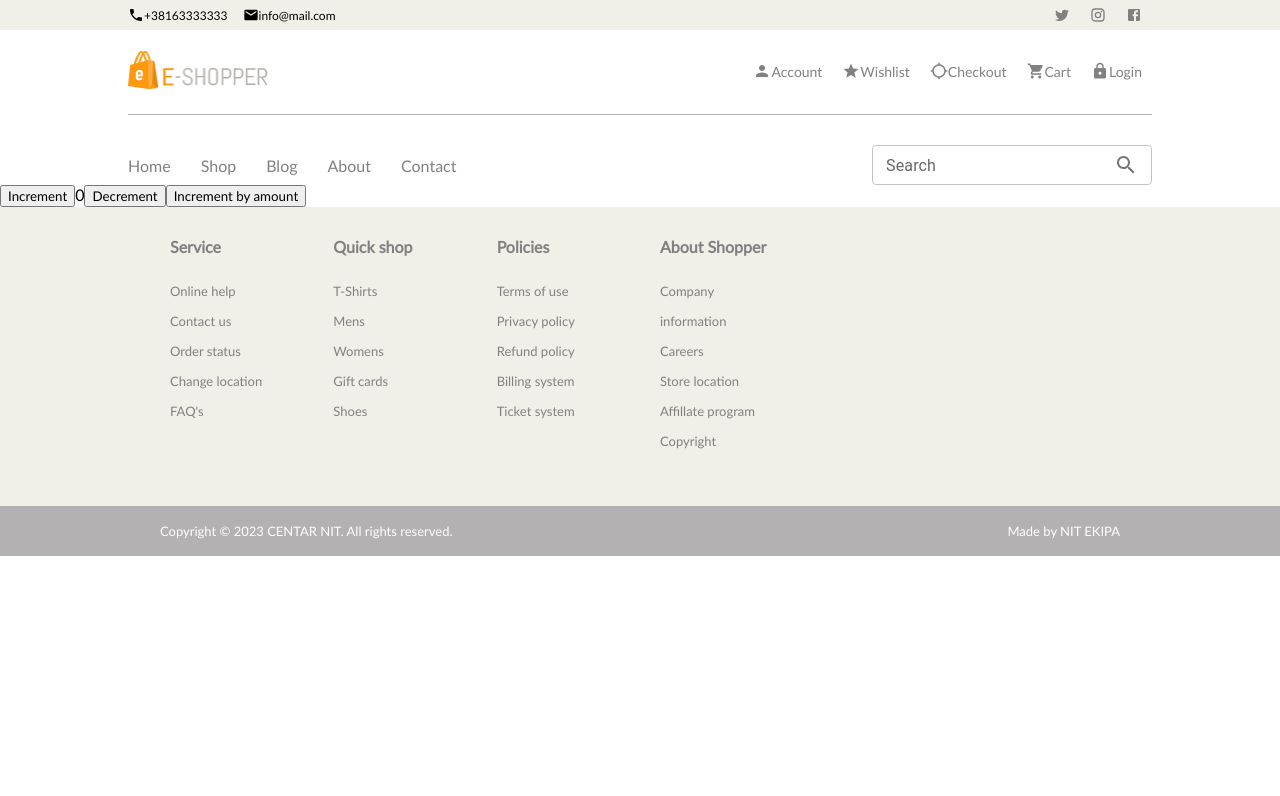
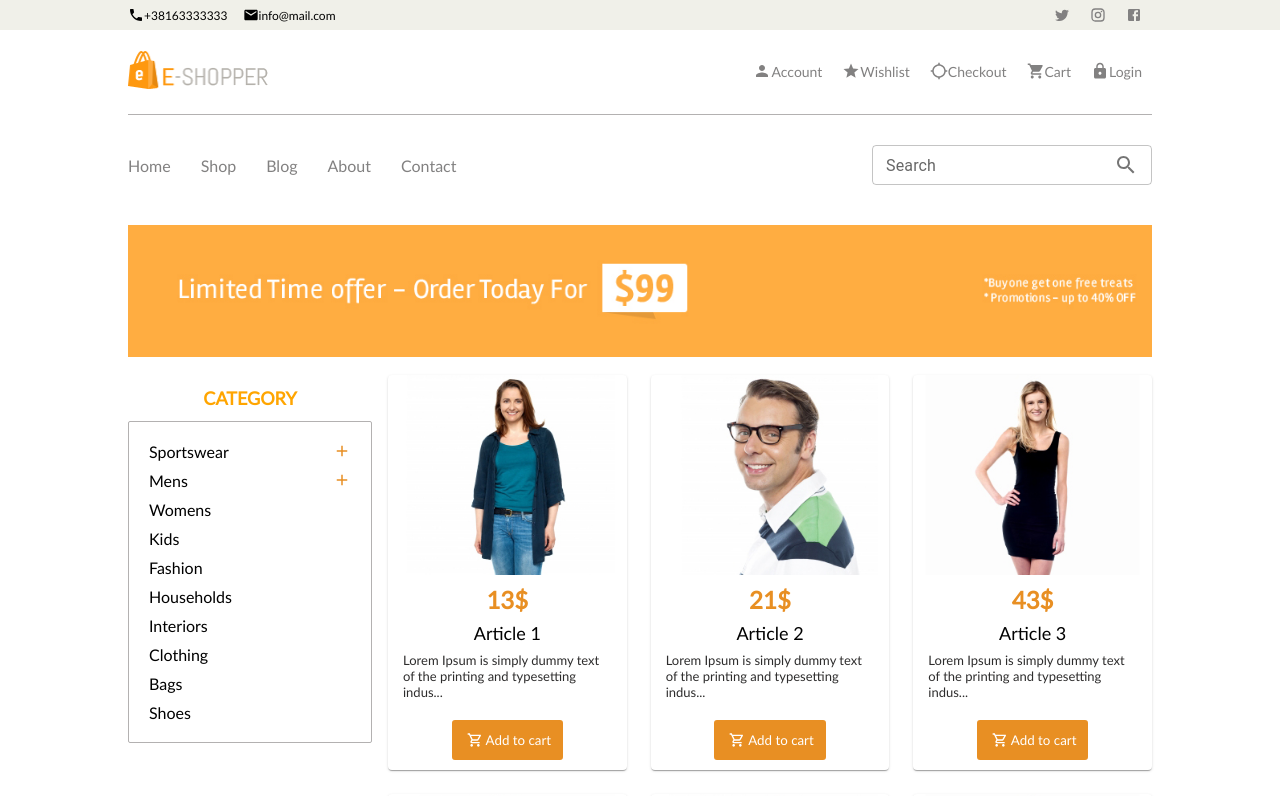
Before and after one commit to abdurahmanselmanovic/nitshop, a React (Create React App) app: page /shop in a window 1280 px wide. Shown: the top 796 px of the page. Built offline with nearby package versions, Linux system fonts and the light colour scheme; the HTML template or start-up script is replaced by a standard one.

Commit message:
shop page

```diff
--- a/src/Screens/ShopScreen/ShopScreen.jsx
+++ b/src/Screens/ShopScreen/ShopScreen.jsx
@@ -2,12 +2,13 @@ import React from "react";
 import Navigation from "../../Templates/Navigation/Navigation";
 import Footer from "../../Templates/Footer/Footer";
 import CounterComponent from "../../Templates/CounterComponent/CounterComponent";
+import ShopPage from "../../Templates/ShopPage/ShopPage";
 
 const ShopScreen = () => {
 	return (
 		<>
 			<Navigation />
-			<CounterComponent />
+			<ShopPage />
 			<Footer />
 		</>
 	);
--- a/src/Templates/ShopPage/ShopPage.jsx
+++ b/src/Templates/ShopPage/ShopPage.jsx
@@ -1,7 +1,56 @@
 import React from "react";
+import SimplifiedDiv from "../../components/SimplifiedDiv/SimplifiedDiv";
+import Banner from "../../assets/images/shop/advertisement.jpg";
+import { Grid } from "@mui/material";
+import CategoryTab from "../CategoryTab/CategoryTab";
+import freeshipping from "../../assets/images/home/shipping.jpg";
+import ArticleCard from "../ArticleCard/ArticleCard";
+import ArticlesHomePage from "../ArticlesHomePage/ArticlesHomePage";
 
 const ShopPage = () => {
-	return <div>ShopPage</div>;
+	const styles = {
+		glavniDiv: {
+			marginTop: "40px",
+			marginBottom: "40px",
+			padding: "0 10%",
+		},
+		imgBanner: {
+			marginBottom: "15px",
+		},
+		grid1H1: {
+			color: "orange",
+			textAlign: "center",
+			fontWeight: "bold",
+			fontSize: "18px",
+		},
+		grid1img2: {
+			marginTop: "100px",
+			width: "100%",
+		},
+	};
+	return (
+		<>
+			<SimplifiedDiv style={styles.glavniDiv}>
+				<img
+					style={styles.imgBanner}
+					src={Banner}
+					alt=""
+					srcset=""
+					width={"100%"}
+				/>
+				<Grid container spacing={2}>
+					<Grid style={styles.grid1} item xs={3}>
+						<h1 style={styles.grid1H1}>CATEGORY</h1>
+						<CategoryTab />
+						<img style={styles.grid1img2} src={freeshipping} alt="s"></img>
+					</Grid>
+					<Grid item xs={9}>
+						<ArticlesHomePage />
+					</Grid>
+				</Grid>
+			</SimplifiedDiv>
+		</>
+	);
 };
 
 export default ShopPage;
```
